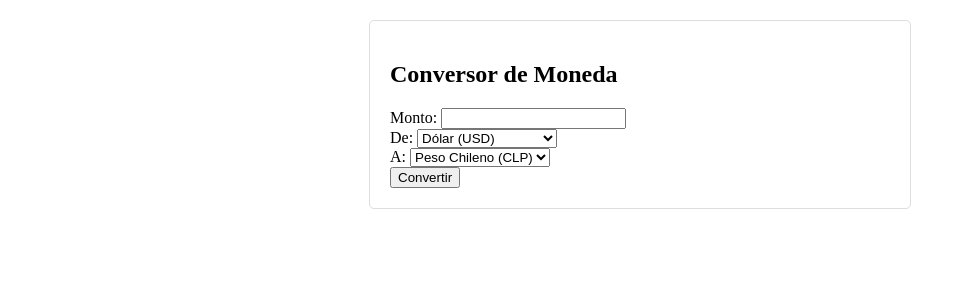
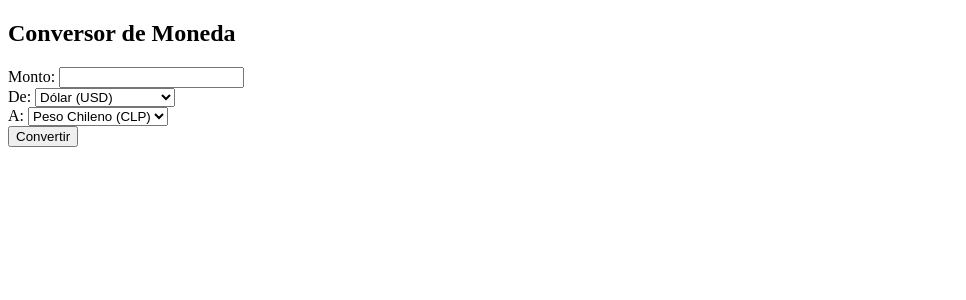
Before and after one commit to EmilyGonzalezU/FerremasApi, a Flask app: template templates/convertidor.html in a window 1280 px wide. Shown: the top 300 px of the page, without its empty margins (0-966 px from the left). Run offline with Flask 3, Linux system fonts and the light colour scheme; the template is opened without the code that fills it, so the values that code supplies are empty; data comes from the database, SQL or seed files in the repository.

Commit message:
cambios style

```diff
--- a/templates/convertidor.html
+++ b/templates/convertidor.html
@@ -5,21 +5,7 @@
     <meta name="viewport" content="width=device-width, initial-scale=1.0">
     <title>Conversor de Moneda</title>
     <script src="https://code.jquery.com/jquery-3.6.0.min.js"></script>
-    <style>
-        .converter-box {
-            max-width: 500px;
-            margin: 20px auto;
-            padding: 20px;
-            border: 1px solid #ddd;
-            border-radius: 5px;
-        }
-        .result {
-            margin-top: 20px;
-            padding: 10px;
-            background-color: #f8f9fa;
-            border-radius: 5px;
-        }
-    </style>
+
 </head>
 <body>
     <div class="converter-box">
```
